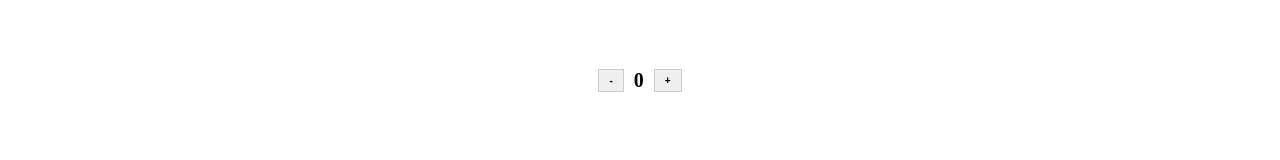
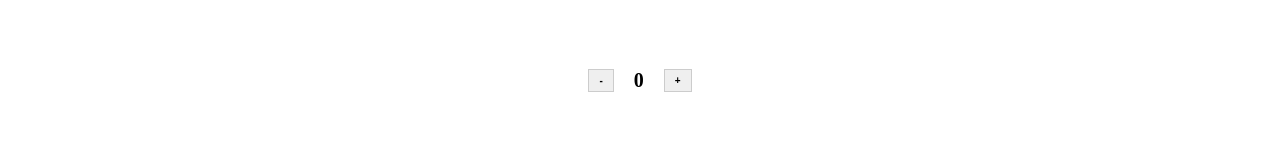
Before and after one commit to thosoyama/next-boilerplate, a Next.js app: page / in a window 1280 px wide. Shown: the part 320-480 px from the top of the page. Built offline with nearby package versions, Linux system fonts and the light colour scheme.

Commit message:
fix layout

```diff
--- a/src/components/Counter/Counter.tsx
+++ b/src/components/Counter/Counter.tsx
@@ -16,10 +16,11 @@ export const Counter: React.FC = () => {
 }
 
 const Count = styled.span`
-  margin: 0 10px;
+  width: 2.5em;
   font-size: 20px;
   font-weight: bold;
   vertical-align: middle;
+  text-align: center;
 `
 
 const Button = styled.button`
```
